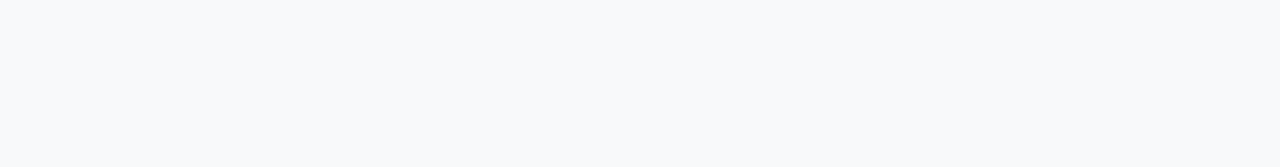
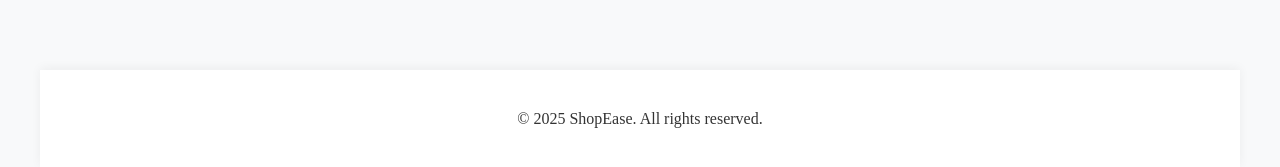
Before and after one commit to Tushar-GHub/E-Commerce-React-Project, a React (Vite) app: page /shop in a window 1280 px wide. Shown: the part 261-428 px from the top of the page. Built offline with nearby package versions, Linux system fonts and the light colour scheme; no server answers.

Commit message:
Created Footer with adding a dot pre footer in app.css

```diff
--- a/src/App.css
+++ b/src/App.css
@@ -162,7 +162,7 @@
   font-weight: bold;
   margin-bottom: 1rem;
 }
-footer {
+.footer {
   background-color: #ffffff;
   padding: 1.5rem;
   text-align: center;
--- a/src/App.jsx
+++ b/src/App.jsx
@@ -3,6 +3,7 @@
 import Header from './components/Header'
 import { Route, Routes } from 'react-router-dom'
 import Shop from './pages/Shop'
+import Footer from './components/Footer'
 
 function App() {
 
@@ -13,6 +14,7 @@
         <Route path='/' element={<Home/>} />
         <Route path='/shop' element={<Shop />} />
       </Routes>
+      <Footer />
     </>
   )
 }
--- /dev/null
+++ b/src/components/Footer.jsx
@@ -0,0 +1,9 @@
+const Footer = () => {
+    return (
+        <footer className="footer">
+            <p>© 2025 ShopEase. All rights reserved.</p>
+        </footer>
+    )
+}
+
+export default Footer
--- a/src/pages/Home.jsx
+++ b/src/pages/Home.jsx
@@ -45,9 +45,6 @@
             </div>
         </section>
 
-        <footer className="footer">
-            <p>© 2025 ShopEase. All rights reserved.</p>
-        </footer>
         </div>
     )
 }
```
